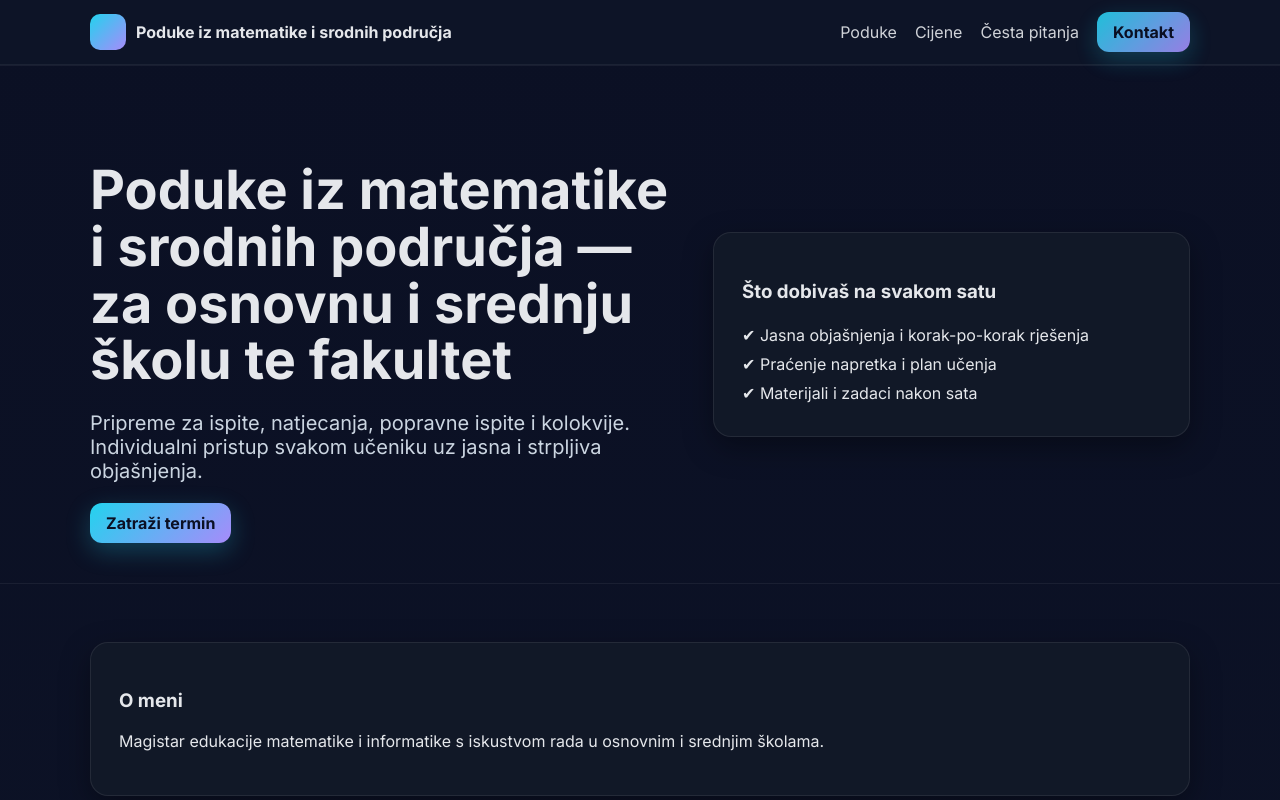
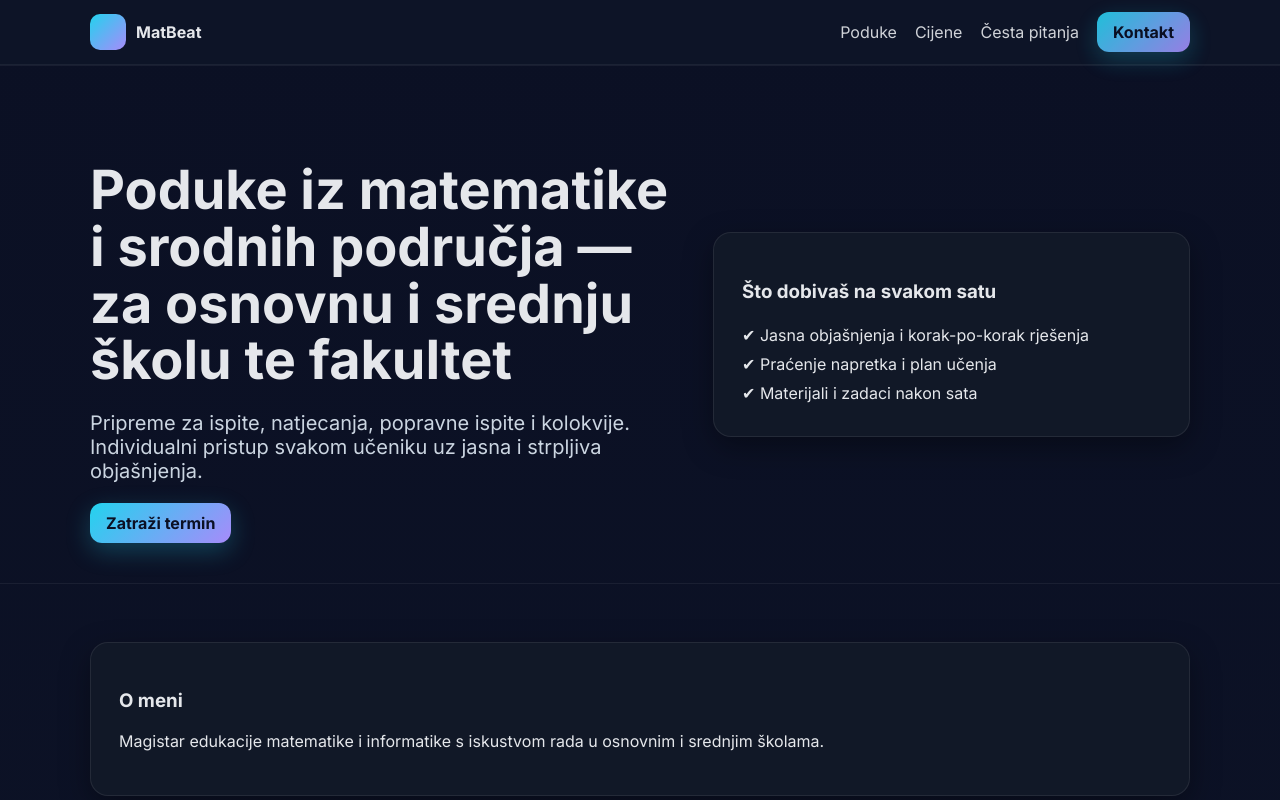
Before and after one commit to miskec222/test39, a plain HTML site: page index.html in a window 1280 px wide. Shown: the top 800 px of the page. Drawn offline with Linux system fonts and the light colour scheme.

Commit message:
Update index.html

```diff
--- a/index.html
+++ b/index.html
@@ -3,7 +3,7 @@
 <head>
   <meta charset="UTF-8" />
   <meta name="viewport" content="width=device-width, initial-scale=1" />
-  <title>Poduke iz matematike i srodnih područja — Demo stranica</title>
+  <title>MatBeat — Demo stranica</title>
   <meta name="description" content="Poduke iz matematike i srodnih područja za osnovne i srednje škole te fakultet — pripreme za ispite, maturu, natjecanja, kolokvije, popravne ispite." />
   <link rel="preconnect" href="https://fonts.gstatic.com" crossorigin>
   <link href="https://fonts.googleapis.com/css2?family=Inter:wght@400;600;700&display=swap" rel="stylesheet">
@@ -82,7 +82,7 @@
 <body>
   <header>
     <div class="container nav">
-      <div class="brand"><div class="logo"></div> <span>Poduke iz matematike i srodnih područja</span></div>
+      <div class="brand"><div class="logo"></div> <span>MatBeat</span></div>
       <nav class="menu">
         <a href="#predmeti">Poduke</a>
         <a href="#cijene">Cijene</a>
```
